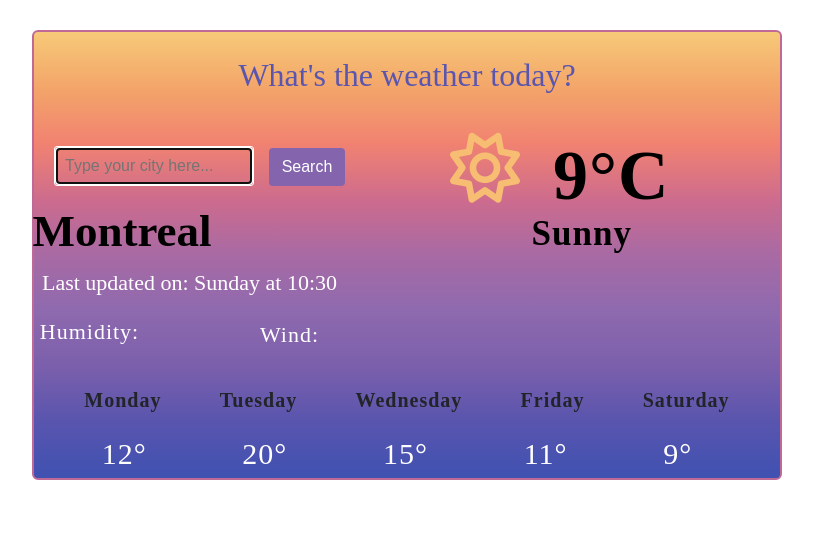
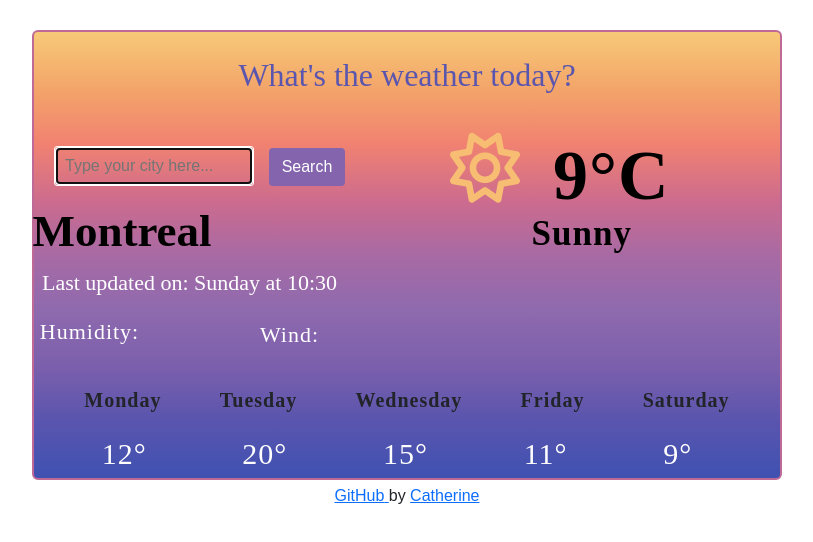
Before and after one commit to CatLouise3/weather-react, a React (Create React App) app: page / in a window 1280 px wide. Shown: the top 542 px of the page, without its empty margins (233-1046 px from the left). Built offline with nearby package versions, Linux system fonts and the light colour scheme; a web font is replaced by a local one.

Commit message:
added github link

```diff
--- a/src/App.js
+++ b/src/App.js
@@ -11,10 +11,28 @@ export default function App() {
     <div className="App">
       <Header />
       <Search />
-
       <City city="Montreal" />
       <Weather temperature={9} />
       <Forecast />
+      <a
+        href="https://github.com/CatLouise3/weather-react"
+        class="git"
+        target="_blank"
+        rel="noreferrer"
+      >
+        {" "}
+        GitHub{" "}
+      </a>{" "}
+      by{" "}
+      <a
+        href="https://www.linkedin.com/in/catherine-mcfee-b96899126/"
+        class="linkedIn"
+        target="_blank"
+        rel="noreferrer"
+      >
+        {" "}
+        Catherine
+      </a>
     </div>
   );
 }
```
